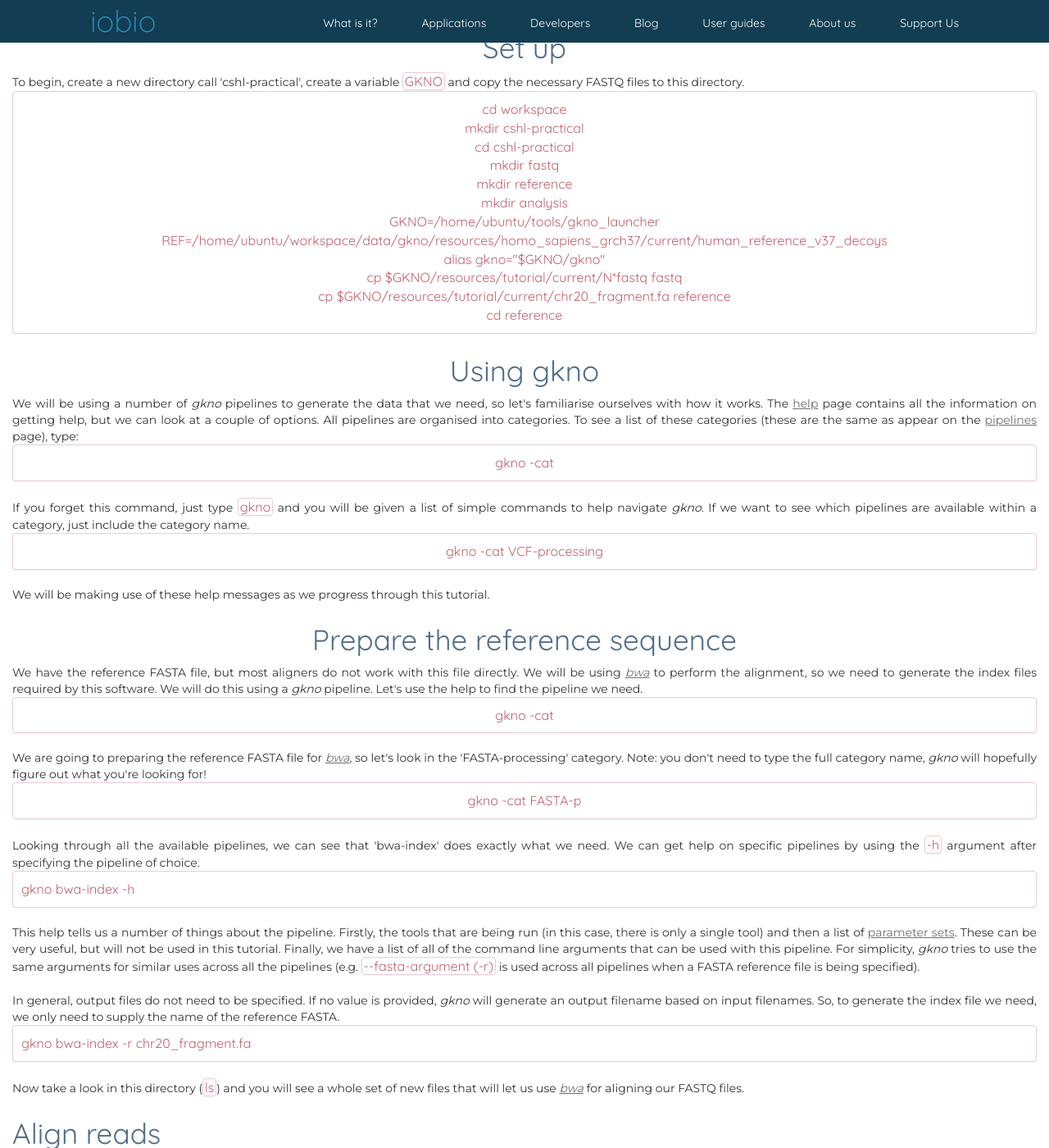
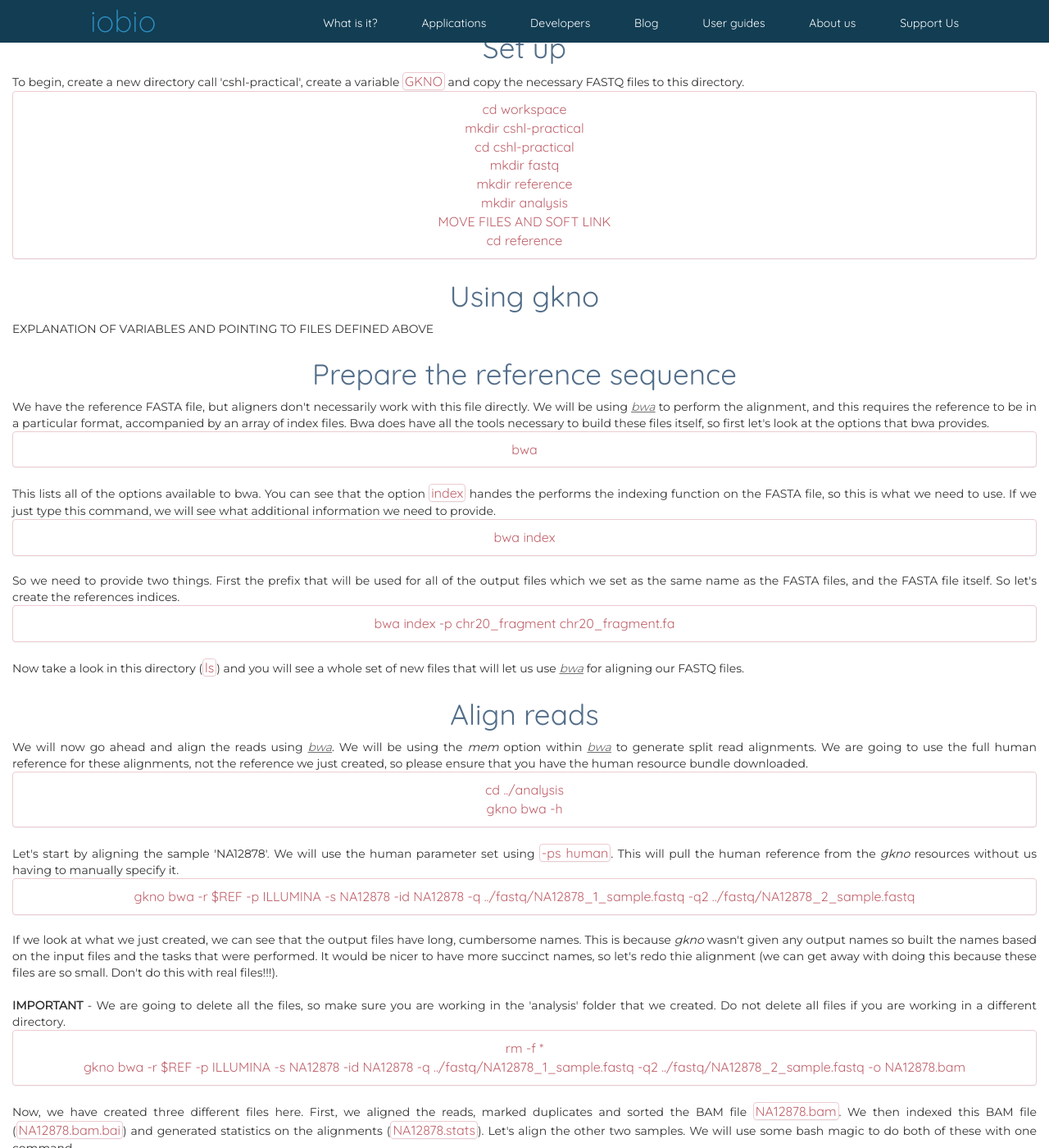
Before and after one commit to iobio/homepage, a Jekyll site: the page built from cshl_practical.html, in a window 1280 px wide and 1400 px high, scrolled down 252 px. Shown: the whole window at 82% size. Built offline with Jekyll 4.4.1, drawn with Linux system fonts in a browser that asks for light colours; some web fonts are replaced; some of the changed text lies outside the part shown.

Commit message:
Update cshl_practical.html
Started updating the CSH:_practical to remove gkno from tutorial

```diff
--- a/cshl_practical.html
+++ b/cshl_practical.html
@@ -7,7 +7,7 @@
 <div class='section'>
   <div class='section-title'>Advanced Sequencing Technologies and Applications course: Variant discovery practical</div>
   <div class='description'>
-    This tutorial will starts with a set of FASTQ files and a reference genome FASTA file and walks through all necessary steps to generate alignments, variant calls and interrogate those calls. All the necessary files are part of the <i>gkno</i> tutorial resources, so no additional files need to be downloaded.
+    This tutorial will starts with a set of FASTQ files and a reference genome FASTA file and walks through all necessary steps to generate alignments, variant calls and interrogate those calls.
   </div>
 
   <!-- Preparation -->
@@ -23,71 +23,41 @@
       <li>mkdir fastq</li>
       <li>mkdir reference</li>
       <li>mkdir analysis</li>
-      <li>GKNO=/home/ubuntu/tools/gkno_launcher</li>
-      <li>REF=/home/ubuntu/workspace/data/gkno/resources/homo_sapiens_grch37/current/human_reference_v37_decoys</li>
-      <li>alias gkno="$GKNO/gkno"</li>
-      <li>cp $GKNO/resources/tutorial/current/N*fastq fastq</li>
-      <li>cp $GKNO/resources/tutorial/current/chr20_fragment.fa reference</li>
+      <li>MOVE FILES AND SOFT LINK</li>
       <li>cd reference</li>
     </ul>
   </div>
 
-  <!-- Using gkno -->
+  <!-- Explanation of some Unix stuff -->
   <div class='section-subtitle'>Using gkno</div>
   <div class='description'>
-    We will be using a number of <i>gkno</i> pipelines to generate the data that we need, so let's familiarise ourselves with how it works. The <a href="/how-to/help.html">help</a> page contains all the information on getting help, but we can look at a couple of options. All pipelines are organised into categories. To see a list of these categories (these are the same as appear on the <a href="/pipelines.html">pipelines</a> page), type:
-  </div>
-  <div class="panel panel-danger">
-    <ul class="code-list">
-      <li>gkno -cat</li>
-    </ul>
-  </div>
-  <div class='description'>
-    If you forget this command, just type <span class="code-list code-span panel panel-danger">gkno</span> and you will be given a list of simple commands to help navigate <i>gkno</i>. If we want to see which pipelines are available within a category, just include the category name.
-  </div>
-  <div class="panel panel-danger">
-    <ul class="code-list">
-      <li>gkno -cat VCF-processing</li>
-    </ul>
-  </div>
-  <div class='description'>
-    We will be making use of these help messages as we progress through this tutorial.
+    EXPLANATION OF VARIABLES AND POINTING TO FILES DEFINED ABOVE
   </div>
 
   <!-- Prepare the reference sequence -->
   <div class='section-subtitle'>Prepare the reference sequence</div>
   <div class='description'>
-    We have the reference FASTA file, but most aligners do not work with this file directly. We will be using <a href="https://github.com/lh3/bwa.git"><i>bwa</i></a> to perform the alignment, so we need to generate the index files required by this software. We will do this using a <i>gkno</i> pipeline. Let's use the help to find the pipeline we need.
+    We have the reference FASTA file, but aligners don't necessarily work with this file directly. We will be using <a href="https://github.com/lh3/bwa.git"><i>bwa</i></a> to perform the alignment, and this requires the reference to be in a particular format, accompanied by an array of index files. Bwa does have all the tools necessary to build these files itself, so first let's look at the options that bwa provides.
   </div>
   <div class="panel panel-danger">
     <ul class="code-list">
-      <li>gkno -cat</li>
+      <li>bwa</li>
     </ul>
   </div>
   <div class='description'>
-    We are going to preparing the reference FASTA file for <a href="https://github.com/lh3/bwa.git"><i>bwa</i></a>, so let's look in the 'FASTA-processing' category. Note: you don't need to type the full category name, <i>gkno</i> will hopefully figure out what you're looking for!
+    This lists all of the options available to bwa. You can see that the option <span class="code-list code-span panel panel-danger">index</span> handes the performs the indexing function on the FASTA file, so this is what we need to use. If we just type this command, we will see what additional information we need to provide.
   </div>
   <div class="panel panel-danger">
     <ul class="code-list">
-      <li>gkno -cat FASTA-p</li>
+      <li>bwa index</li>
     </ul>
   </div>
   <div class='description'>
-    Looking through all the available pipelines, we can see that 'bwa-index' does exactly what we need. We can get help on specific pipelines by using the <span class="code-list code-span panel panel-danger">-h</span> argument after specifying the pipeline of choice.
-  <div class="panel panel-danger">
-    <ul class="code-list">
-      <li>gkno bwa-index -h</li>
-    </ul>
-  </div>
-  <div class='description'>
-    This help tells us a number of things about the pipeline. Firstly, the tools that are being run (in this case, there is only a single tool) and then a list of <a href="/how-to/parameter-sets.html">parameter sets</a>. These can be very useful, but will not be used in this tutorial. Finally, we have a list of all of the command line arguments that can be used with this pipeline. For simplicity, <i>gkno</i> tries to use the same arguments for similar uses across all the pipelines (e.g. <span class="code-list code-span panel panel-danger">--fasta-argument (-r)</span> is used across all pipelines when a FASTA reference file is being specified).
-  </div>
-  <div class='description' style='padding-top: 15px;'>
-    In general, output files do not need to be specified. If no value is provided, <i>gkno</i> will generate an output filename based on input filenames. So, to generate the index file we need, we only need to supply the name of the reference FASTA.
+    So we need to provide two things. First the prefix that will be used for all of the output files which we set as the same name as the FASTA files, and the FASTA file itself. So let's create the references indices.
   </div>
   <div class="panel panel-danger">
     <ul class="code-list">
-      <li>gkno bwa-index -r chr20_fragment.fa</li>
+      <li>bwa index -p chr20_fragment chr20_fragment.fa</li>
     </ul>
   </div>
   <div class='description'>
```
